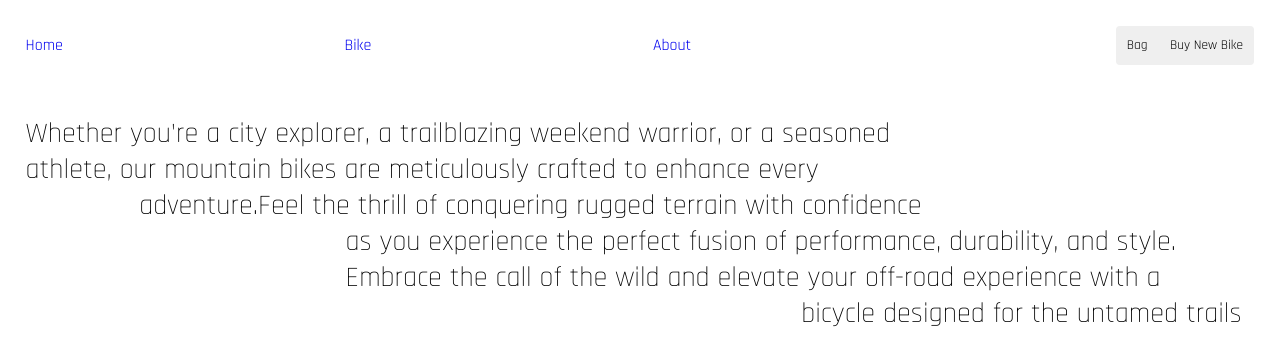
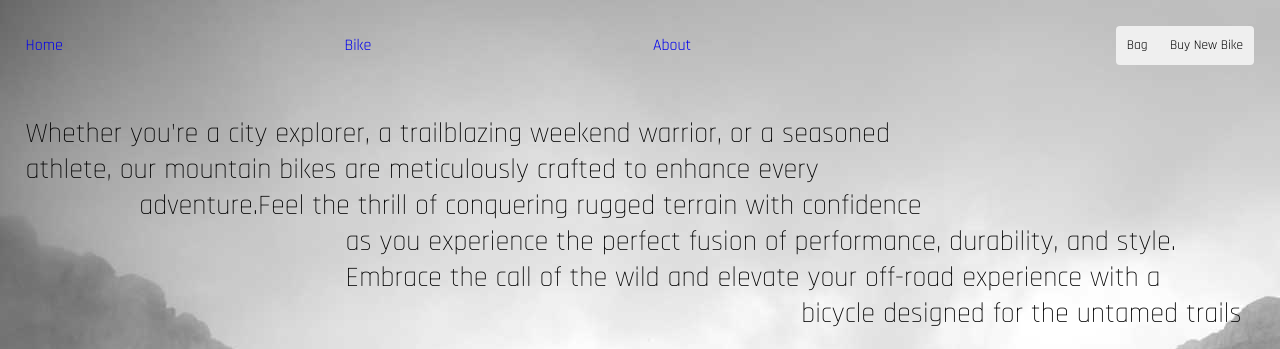
Before and after one commit to AlexandreAero/bike-e-commerce, a plain HTML site: page src/index.html in a window 1280 px wide. Shown: the top 349 px of the page. Drawn offline with Linux system fonts and the light colour scheme.

Commit message:
debug background image

```diff
--- a/src/css/style.css
+++ b/src/css/style.css
@@ -10,7 +10,7 @@
 header {
     width: 100vw;
     height: 100vh;
-    background-image: url(design/background.jpeg);
+    background-image: url("../design/background.jpeg");
 
     background-repeat: no-repeat;
     background-size:auto;
```
